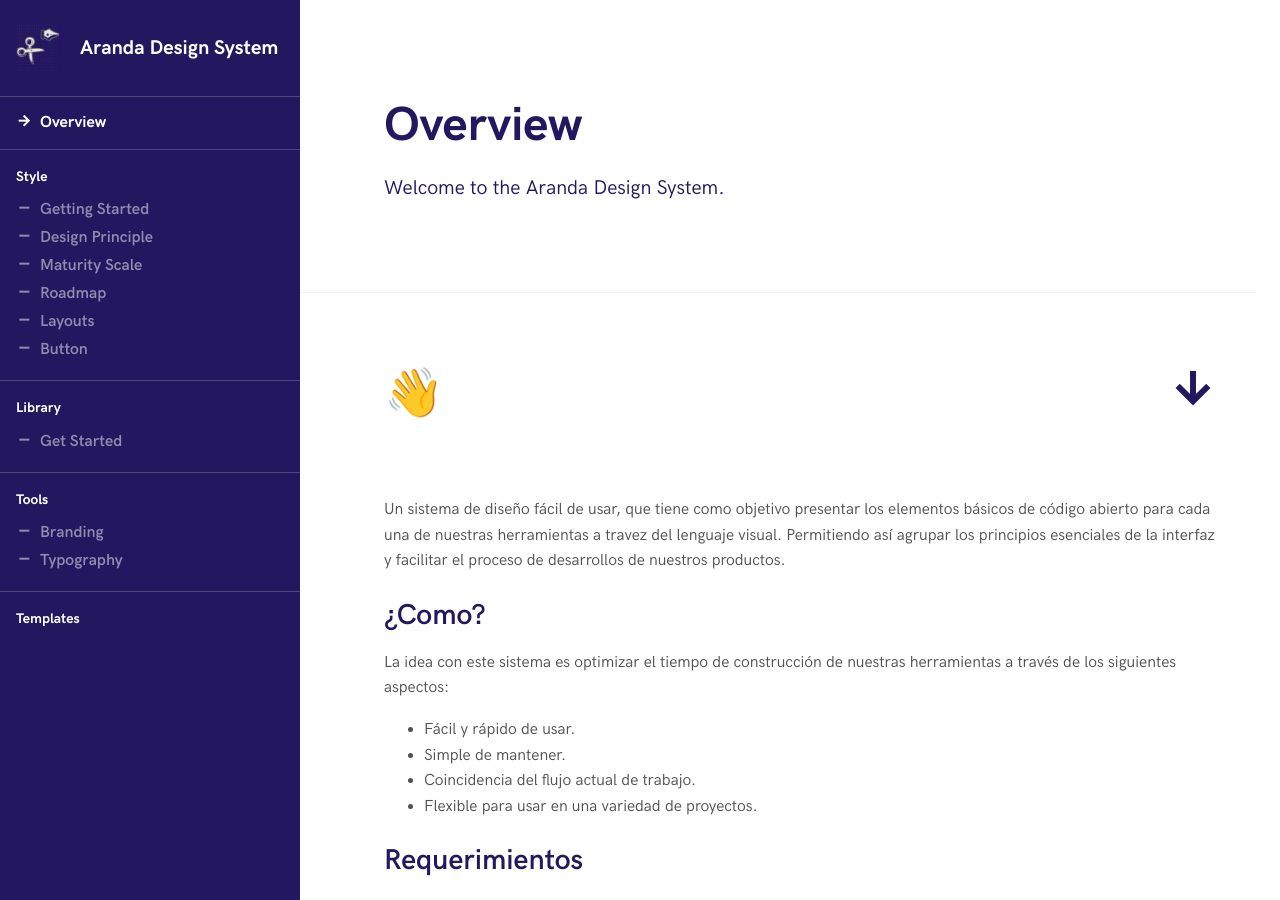
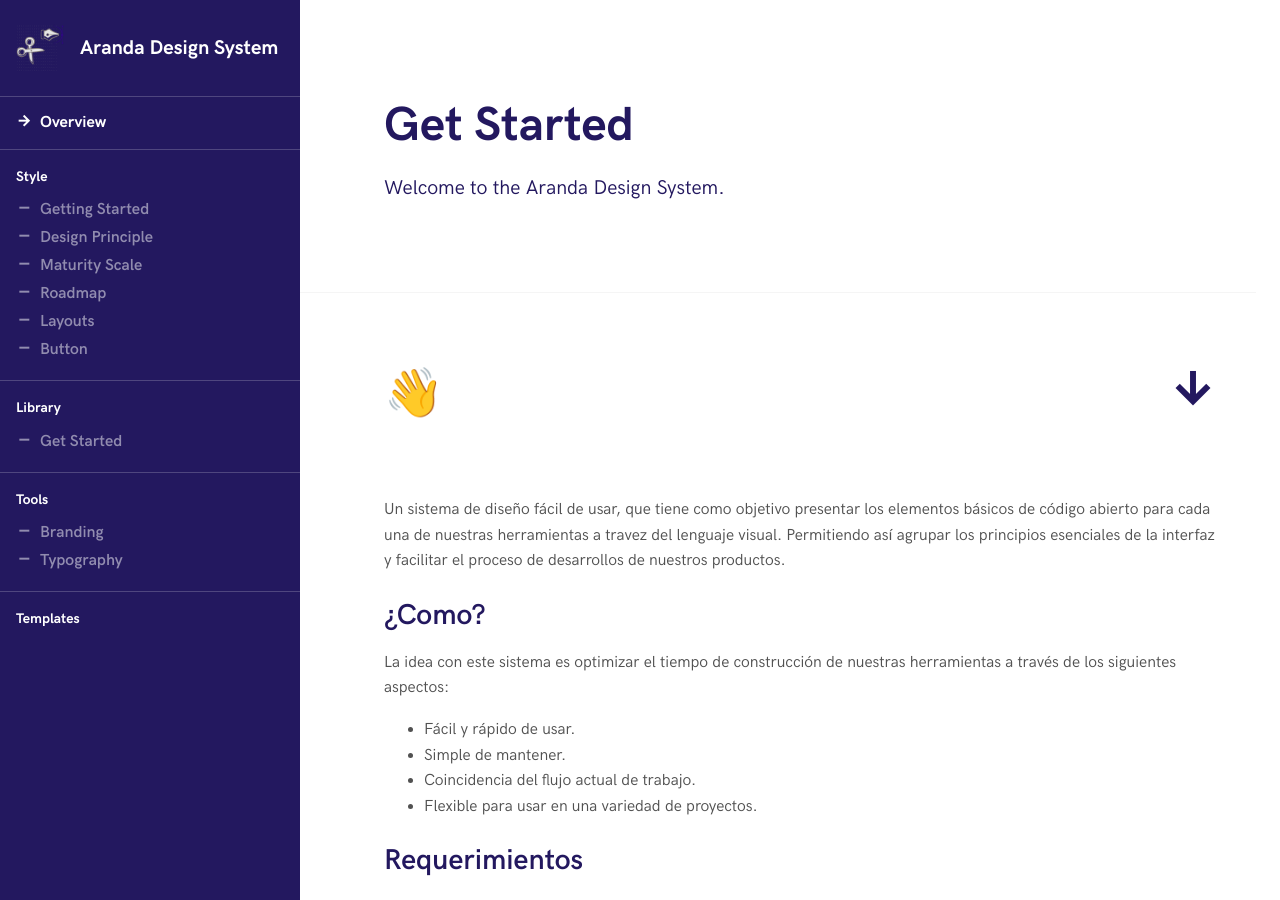
Before and after one commit to Nats85/guide-aranda, a Jekyll site: the page built from index.md, in a window 1280 px wide and 900 px high. Built offline with Jekyll 4.4.1, drawn with Linux system fonts in a browser that asks for light colours.

Commit message:
Update index.md

```diff
--- a/index.md
+++ b/index.md
@@ -1,5 +1,5 @@
 ---
-title: Overview
+title: Get Started
 layout: doc
 info: Welcome to the Aranda Design System.
 nav: false
```
